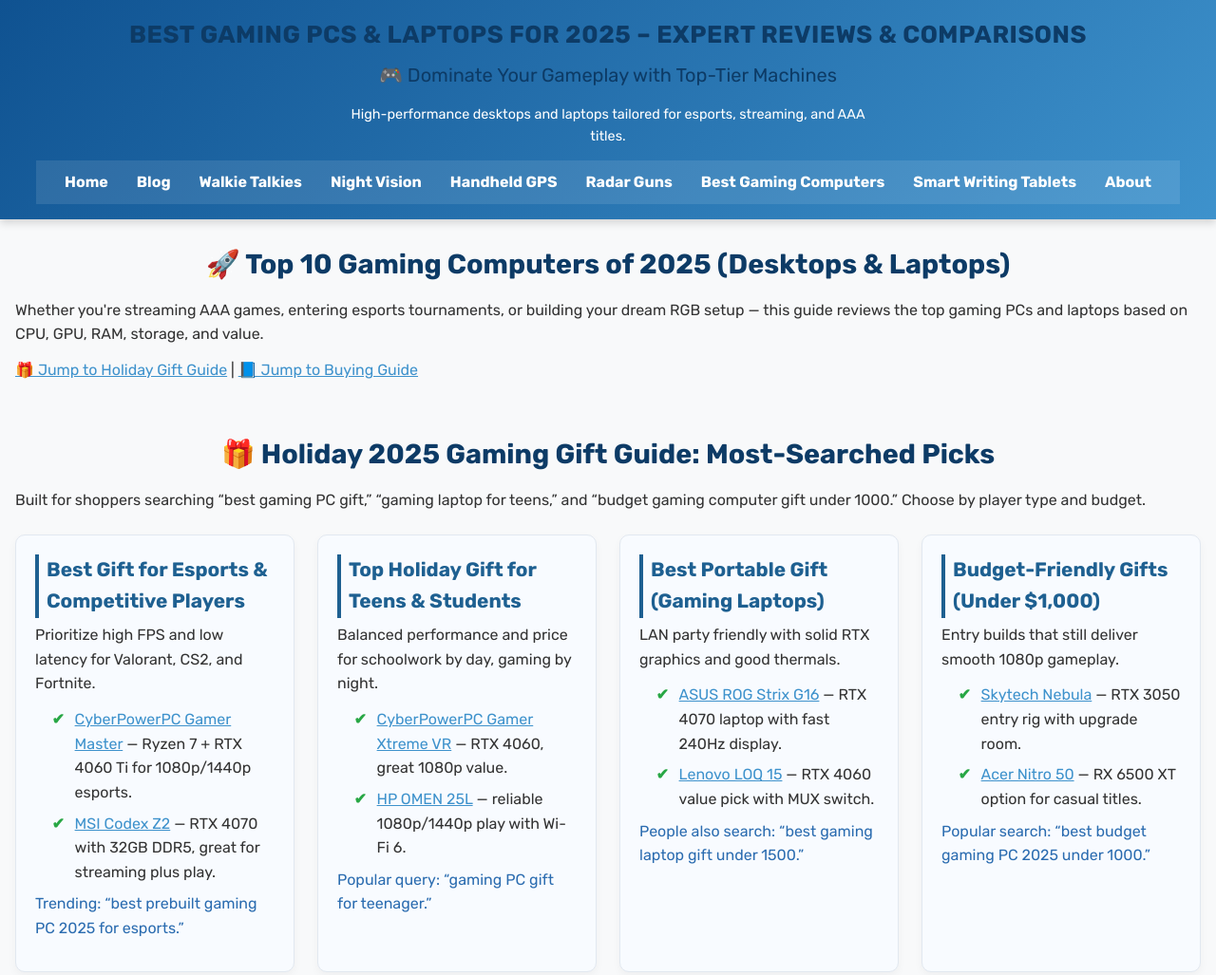
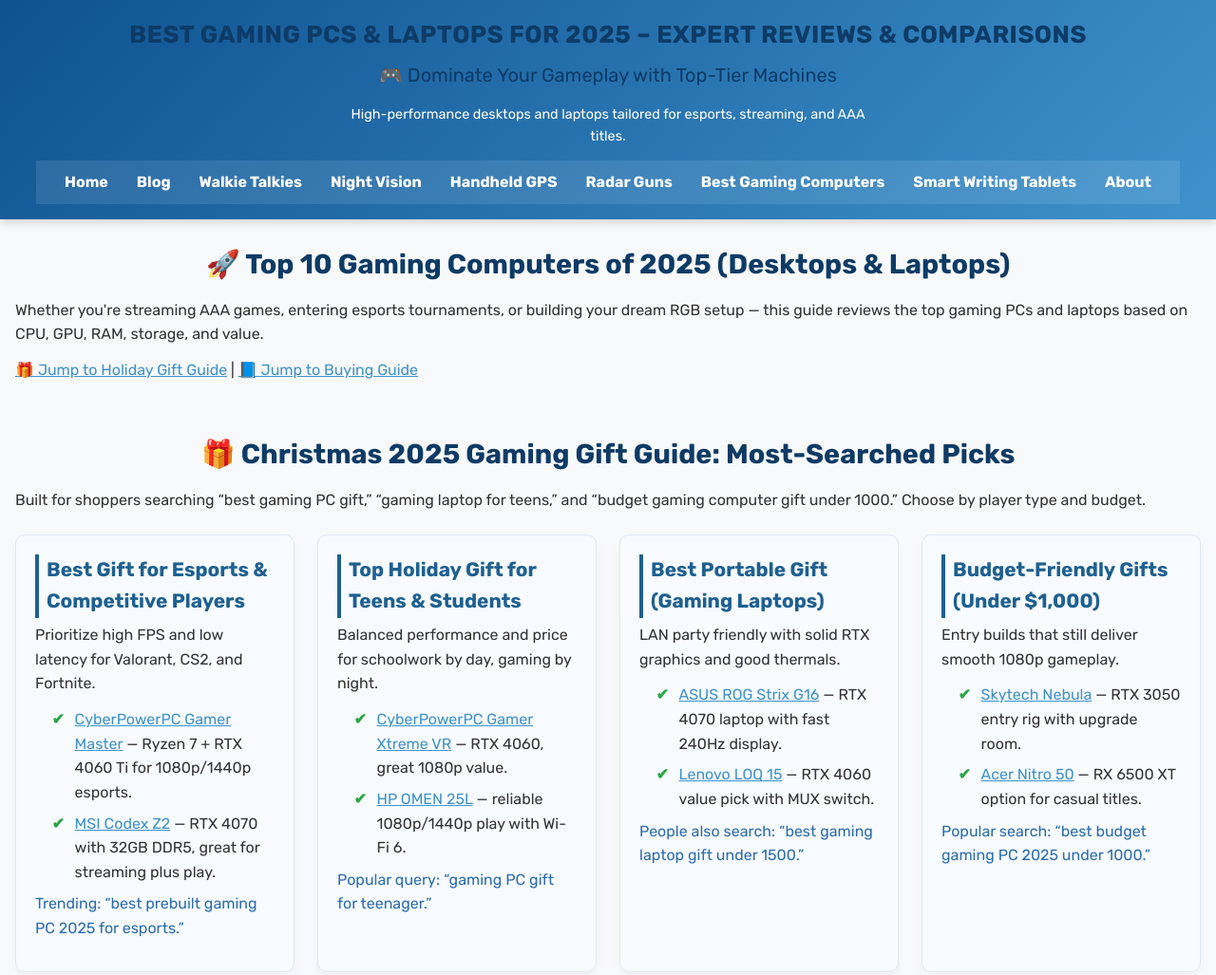
Before and after one commit to mt7276/productsforourlives.github.io, a plain HTML site: page best-gaming-computers.html in a window 1280 px wide. Shown: the top 1027 px of the page at 95% size. Drawn offline with Linux system fonts and the light colour scheme.

Commit message:
Update best-gaming-computers.html

```diff
--- a/best-gaming-computers.html
+++ b/best-gaming-computers.html
@@ -211,7 +211,7 @@
     </section>
     <!-- Gift Guide Section (prominent for holiday search intent) -->
     <section class="content" id="gift-guide">
-      <h2>🎁 Holiday 2025 Gaming Gift Guide: Most-Searched Picks</h2>
+      <h2>🎁 Christmas 2025 Gaming Gift Guide: Most-Searched Picks</h2>
       <p>Built for shoppers searching “best gaming PC gift,” “gaming laptop for teens,” and “budget gaming computer gift under 1000.” Choose by player type and budget.</p>
       <div class="gift-grid">
         <article class="gift-card">
```
